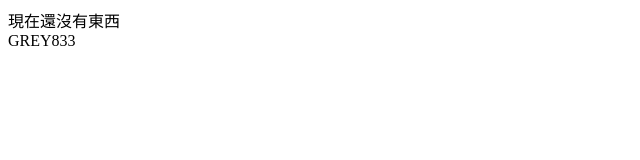
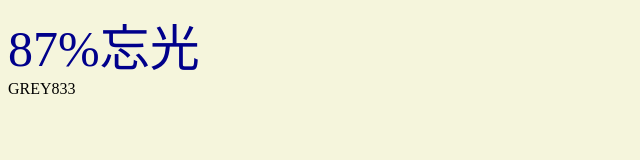
Before and after one commit to Badoiao/GREY833, a plain HTML site: page index.html in a window 1280 px wide. Shown: the whole page, without its empty margins (0-640 px from the left). Drawn offline with Linux system fonts and the light colour scheme.

Commit message:
Update index.html

```diff
--- a/index.html
+++ b/index.html
@@ -5,13 +5,19 @@
     <meta charset="UTF-8">
     <meta http-equiv="X-UA-Compatible" content="IE=edge">
     <meta name="viewport" content="width=device-width, initial-scale=1.0">
-    <title>Grey烏龜</title>
+    <title>烏龜</title>
 </head>
 <style>
+    body{
+        background-color: beige;
+    }
+    #a{
+        color:darkblue; font-size:50px;position: relative;}
+
 </style>
 
 <body>
-   <div id="a">現在還沒有東西</div>
+   <div id="a">87%忘光</div>
     <div>GREY833</div>
 </body>
 <footer></footer>
```
